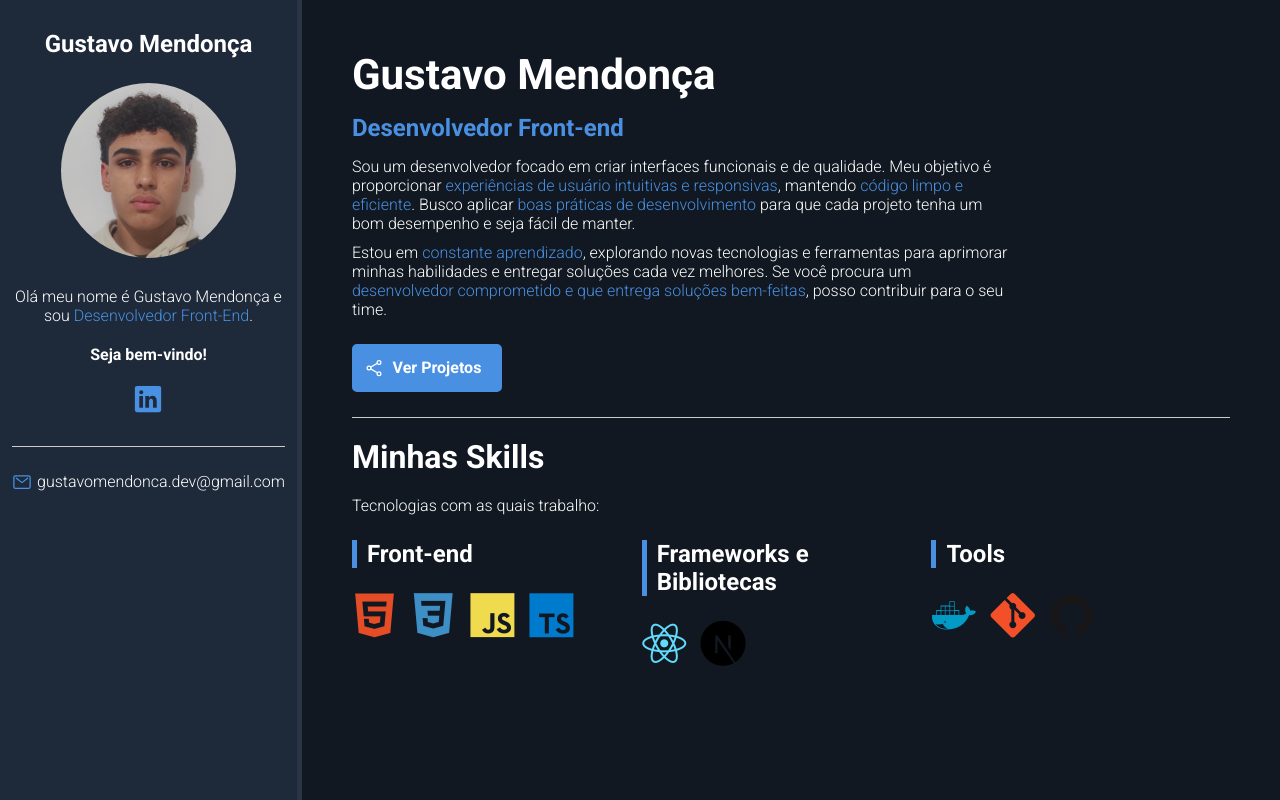
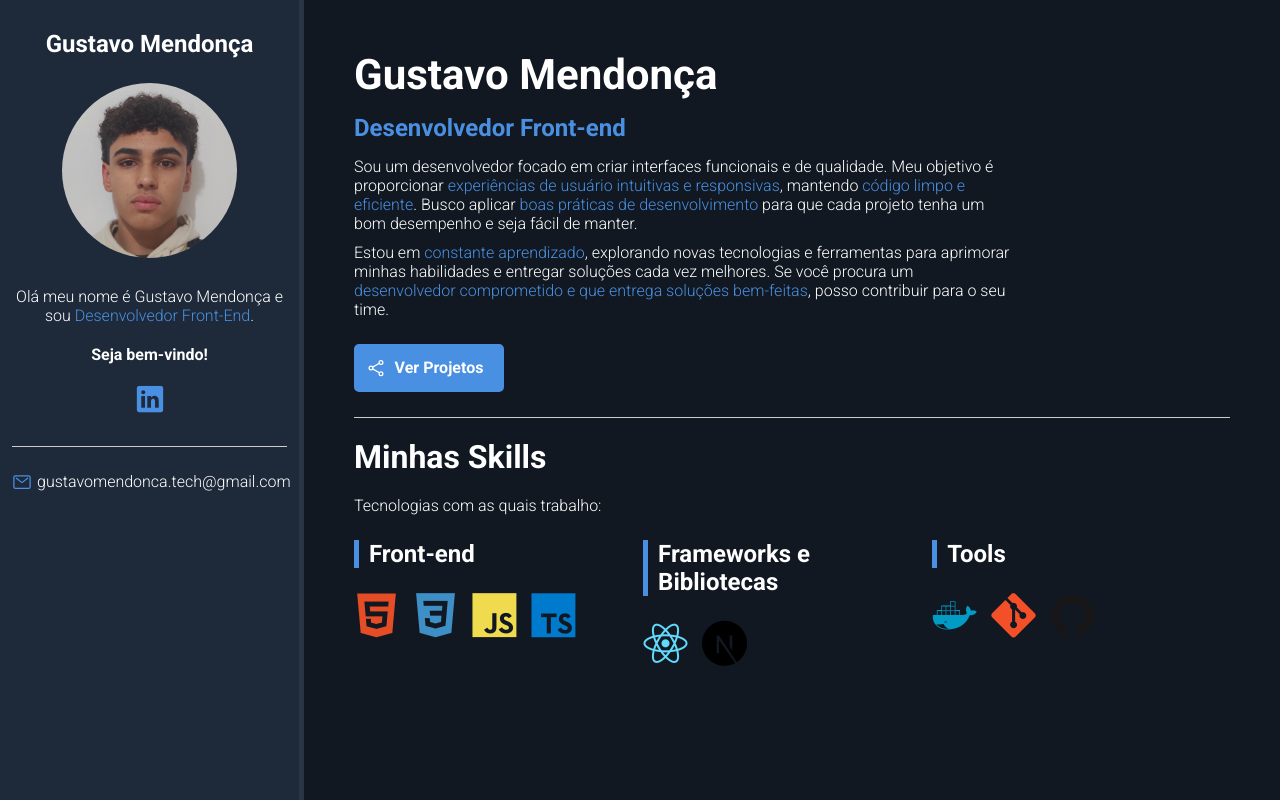
Before and after one commit to gustavodev0107/gustavodev0107.github.io, a plain HTML site: page index.html in a window 1280 px wide. Drawn offline with nearby package versions, Linux system fonts and the light colour scheme.

Commit message:
atualizando e-mail de contato

```diff
--- a/index.html
+++ b/index.html
@@ -33,7 +33,7 @@
         <!-- E-mail -->
         <div id="email-container">
           <ion-icon name="mail-outline"></ion-icon>
-          <a href="mailto:gustavomendonca.dev@gmail.com">gustavomendonca.dev@gmail.com</a>
+          <a href="mailto:gustavomendonca.tech@gmail.com">gustavomendonca.tech@gmail.com</a>
         </div>
       </aside>
       <!-- Conteúdo Principal -->
```
